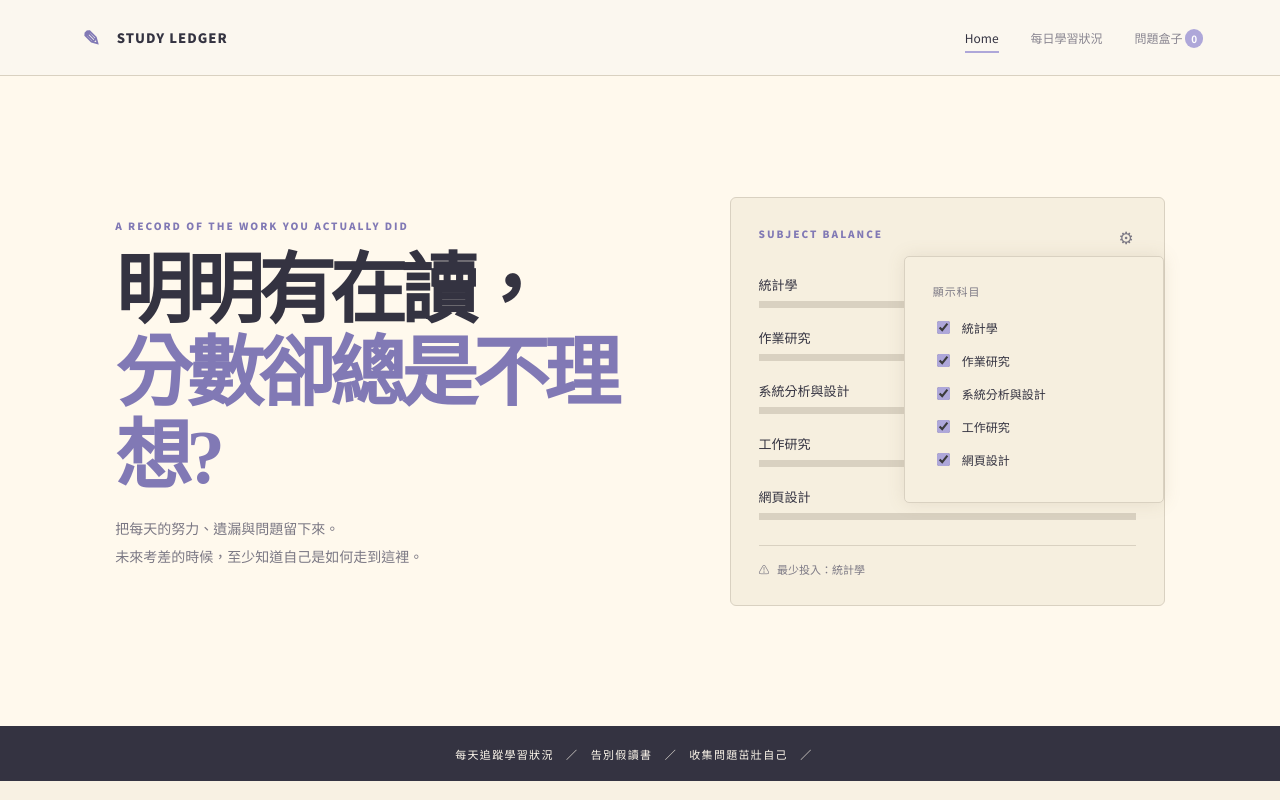
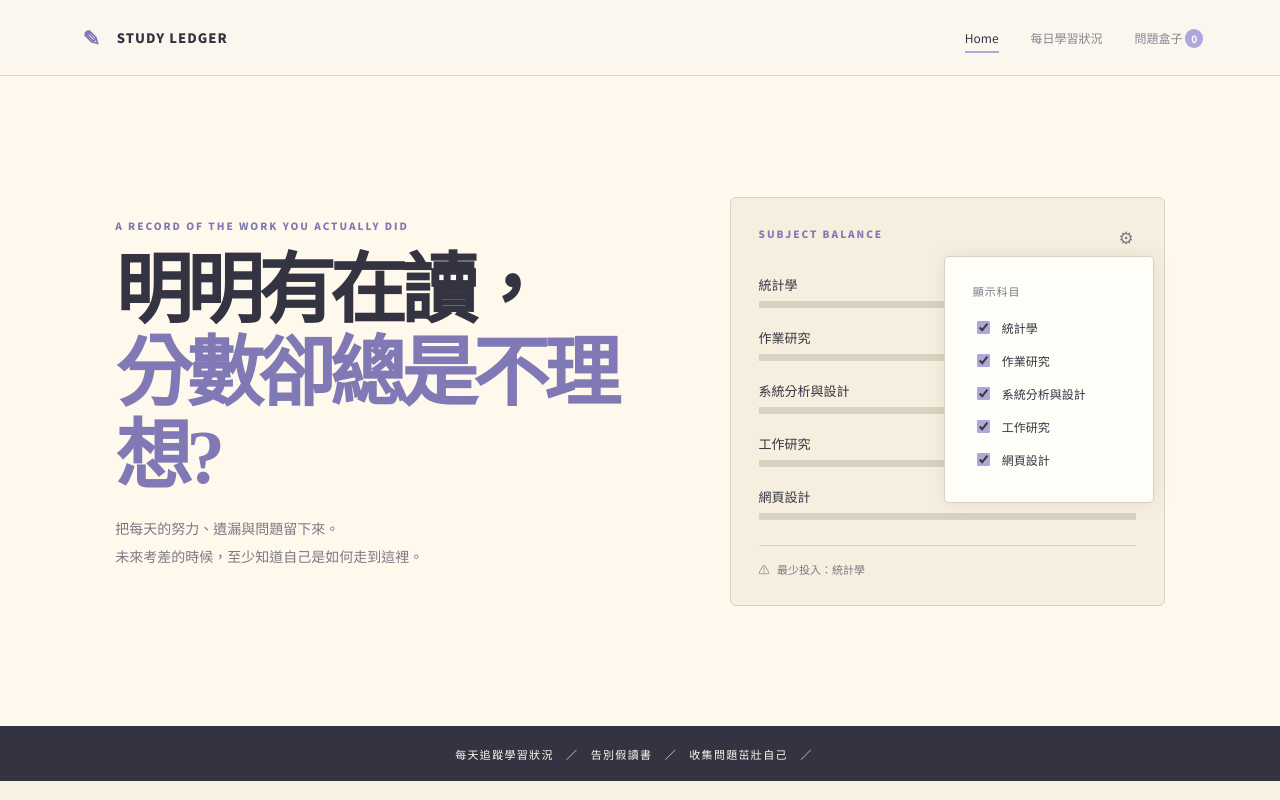
Before and after one commit to yu-tine805/Coffee, a plain HTML site: page index.html in a window 1280 px wide. Both pictures are taken after a click on the button "設定顯示科目". Shown: the top 800 px of the page. Drawn offline with Linux system fonts and the light colour scheme.

Commit message:
Refactor .subject-balance-menu styles
Updated the .subject-balance-menu styles for better layout and appearance.

```diff
--- a/style.css
+++ b/style.css
@@ -1,9 +1,3 @@
-
-
-
-
-
-
 @import url("https://fonts.googleapis.com/css2?family=Noto+Serif+TC:wght@500;700;900&family=Noto+Sans+TC:wght@400;500;700;900&display=swap");
 
 :root {
@@ -741,41 +735,23 @@ h1 em {
 }
 
 .subject-balance-menu {
-
     position: absolute;
-
     top: 58px;
-
-  right: 0;
-
-  width: 260px;
-
-  background: var(--paper);
-
+    right: 10px;
+    width: 210px;
+    background: #fffdf8;
     border: 1px solid var(--line);
-
     border-radius: 5px;
-
     padding: 26px 28px;
-
     box-shadow: 0 0 18px rgba(120, 105, 80, 0.13);
-
     z-index: 50;
-
     opacity: 0;
-
     visibility: hidden;
-
     transform: translateY(-5px);
-
     transition:
-
         opacity 0.18s ease,
-
         transform 0.18s ease,
-
         visibility 0.18s ease;
-
 }
 
 .subject-balance-menu.open {
```
Lines whose indentation alone changed are shown as unchanged.
